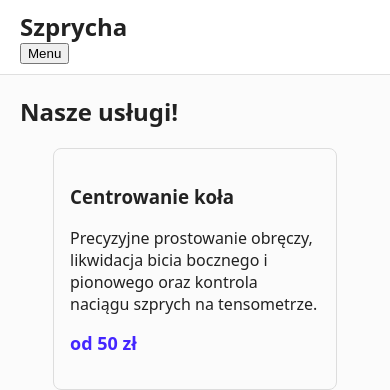
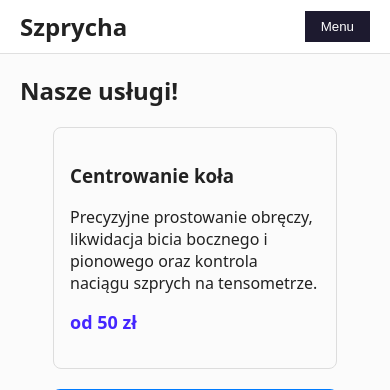
Before and after one commit to rafalkonarski/ti-lab-konarski, a PHP site: page / in a window 390 px wide. Shown: the top 390 px of the page. Run offline with PHP 8.4, Linux system fonts and the light colour scheme.

Commit message:
lab2: zmiany dla menu - widok mobilny

```diff
--- a/style.css
+++ b/style.css
@@ -92,23 +92,28 @@ main, #kontakt {
 .menu { display: flex; gap: 20px;}
 .menu a { text-decoration: none; }
 .menu a:hover { color: #007bff;}
-.menu-toggle { display: none; }
+.menu-toggle {
+  display: none;
+}
+
 @media (max-width: 600px) {
-    .site-header {
-        flex-direction: column;
-        align-items: flex-start;
-    }
-    .menu-toggle {
-        display: block;
-        cursor: pointer;
-    }
-    .menu {
-    display: none; /* Domyślnie zwijamy/ukrywamy menu */
+  .menu-toggle {
+    display: block;
+    padding: 8px 16px;
+    background: #1D1A2F;
+    color: white;
+    border: none;
+    cursor: pointer;
+  }
+
+  .menu {
+    display: none;
   }
 
   .menu.menu--open {
-    display: flex; /* lub display: block - rozwinięcie po kliknięciu */
+    display: flex !important;
     flex-direction: column;
-    gap: 10px;
+    gap: 12px;
+    margin-top: 10px;
   }
 }
```
